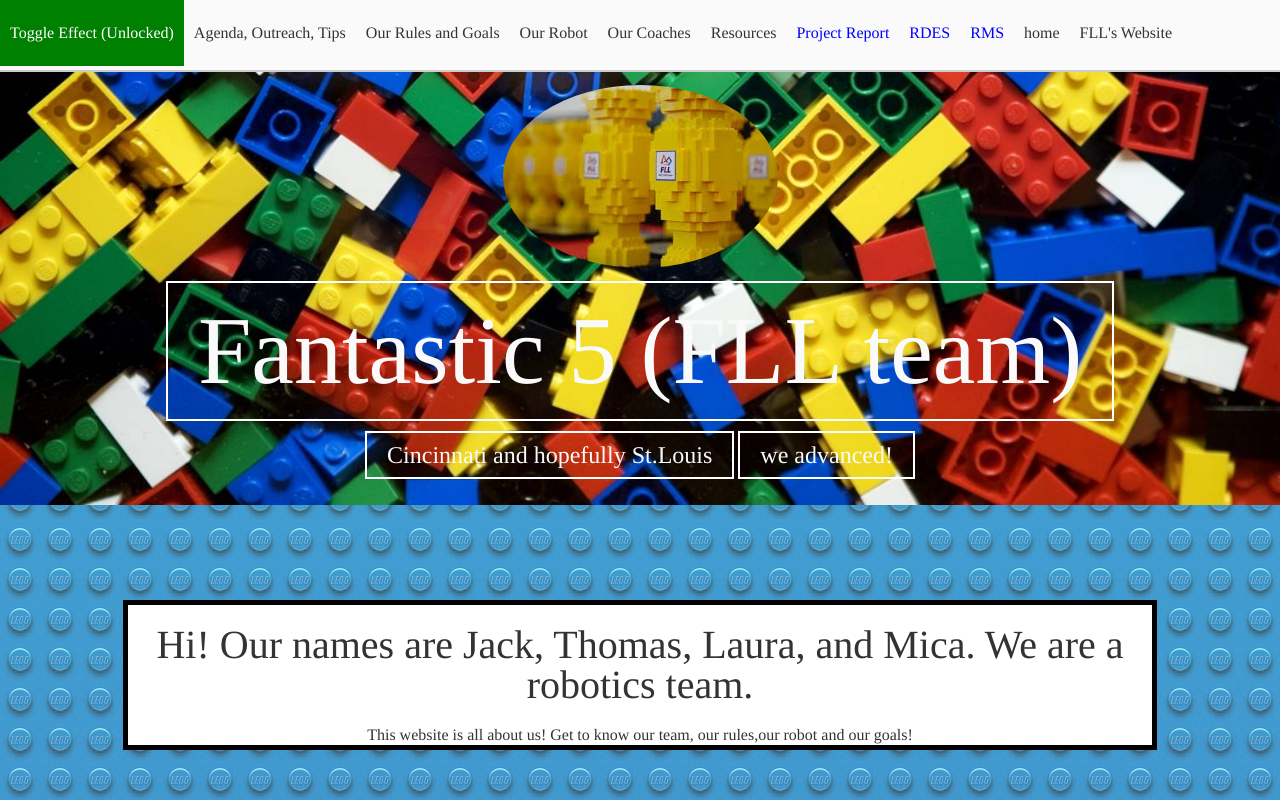
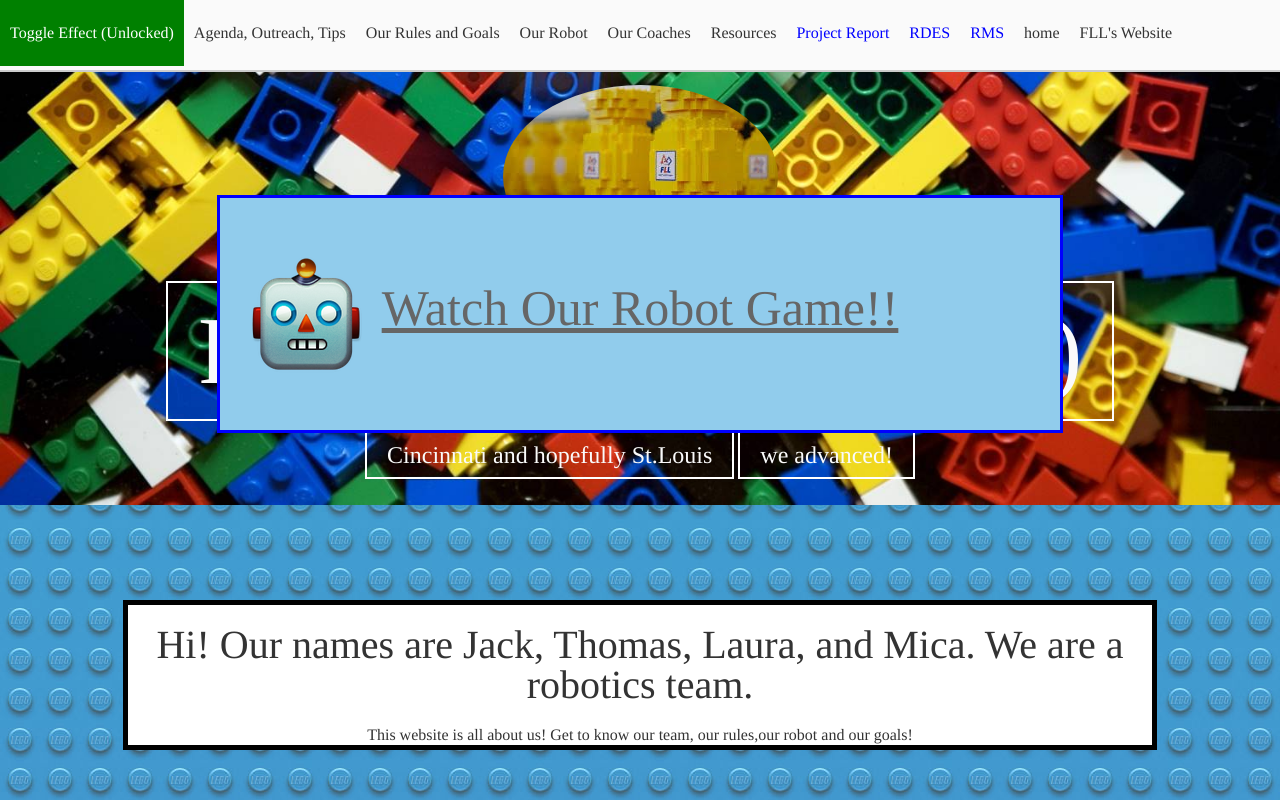
Before and after one commit to fan5fll/fan5fll, a Jekyll site: the page built from index.html, in a window 1280 px wide and 1400 px high. Shown: the top 800 px of the window. Built offline with Jekyll 4.4.1, drawn with Linux system fonts in a browser that asks for light colours; nearby versions of some CDN libraries; comment, search, counter and statistics services are not loaded; grey boxes are pictures that could not be loaded.

Commit message:
uploaded our game vider

```diff
--- a/_includes/footer.html
+++ b/_includes/footer.html
@@ -1,3 +1,9 @@
+		<div id="modal">
+			<div class='moomooland-container'>
+			<p><a href="/robot.html">Watch Our Robot Game!!</a></p>
+			</div>
+
+		</div>
 		<div id="moomooland" class="hidden">
 			<div class='moomooland-container'>
 				<p>"The Fantastic Five." The Fantastic Five. N.p., n.d. Web. 07 Oct. 2016. <http://fan5fll.com/>.</p>
--- a/css/global.css
+++ b/css/global.css
@@ -171,7 +171,7 @@ h2 {
     margin: 10px 0;
 }
 
-#moomooland {
+#moomooland, #modal {
     position: fixed;
     left: 0;
     background-color: transparent;
@@ -179,7 +179,10 @@ h2 {
     text-align: center;
     top: 195px;
 }
-
+#modal div {
+    padding: 100px;
+background: #91ccec url(../images/robomoji.png) no-repeat center left;
+}
 .moomooland-container {
     padding: 50px;
     background-color: white;
@@ -189,7 +192,10 @@ h2 {
     margin-right: auto;
     border: 3px solid blue;
 }
-
+#modal a {
+    font-size: 50px;
+    color: #666666;
+}
 .hidden {
     display: none;
 }
```
Also changed, not shown: other parts of _includes/footer.html (+3 -0 lines), robot.html (+16 -2 lines), images/robomoji.png (added), 1 other file.
